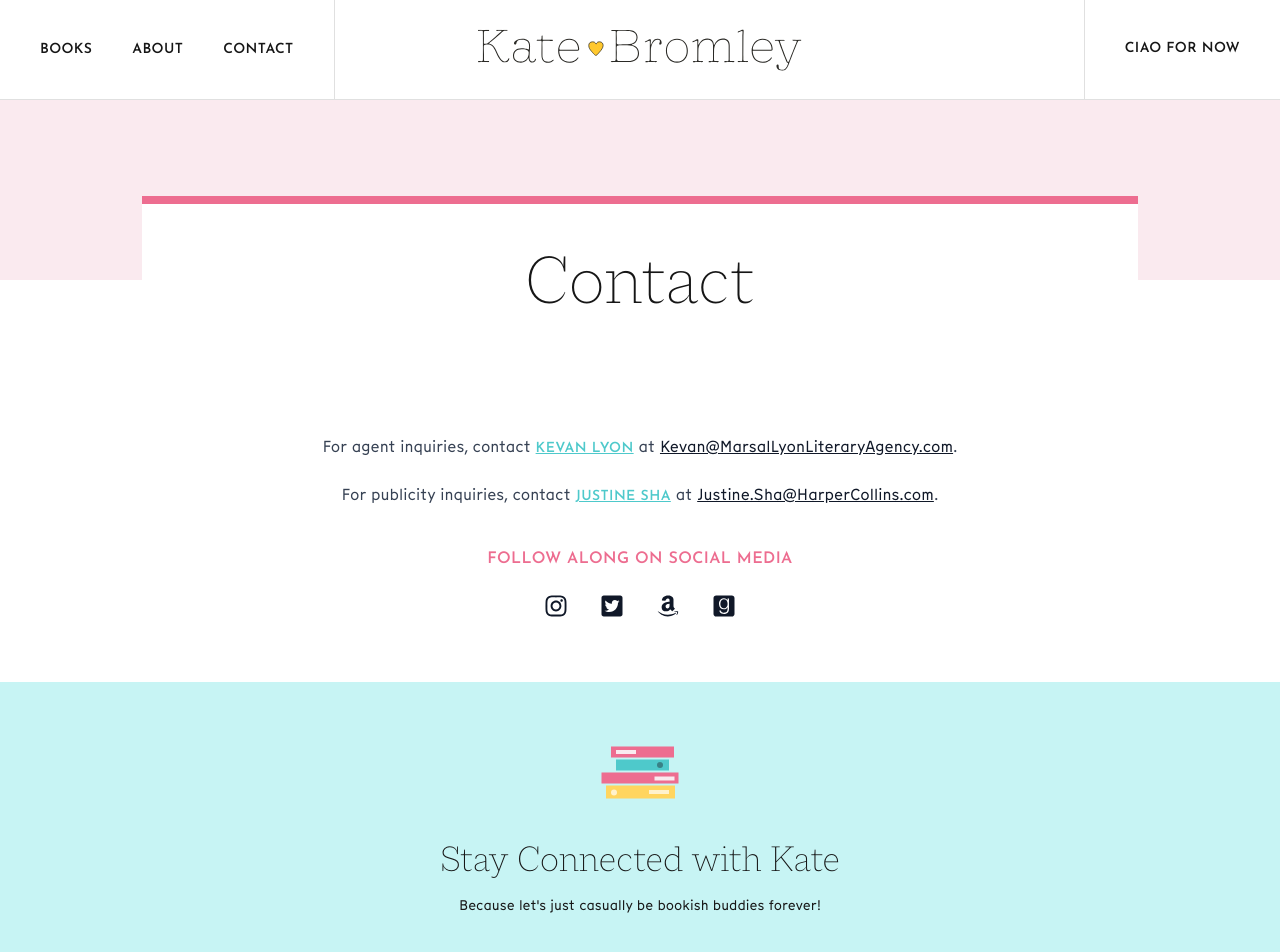
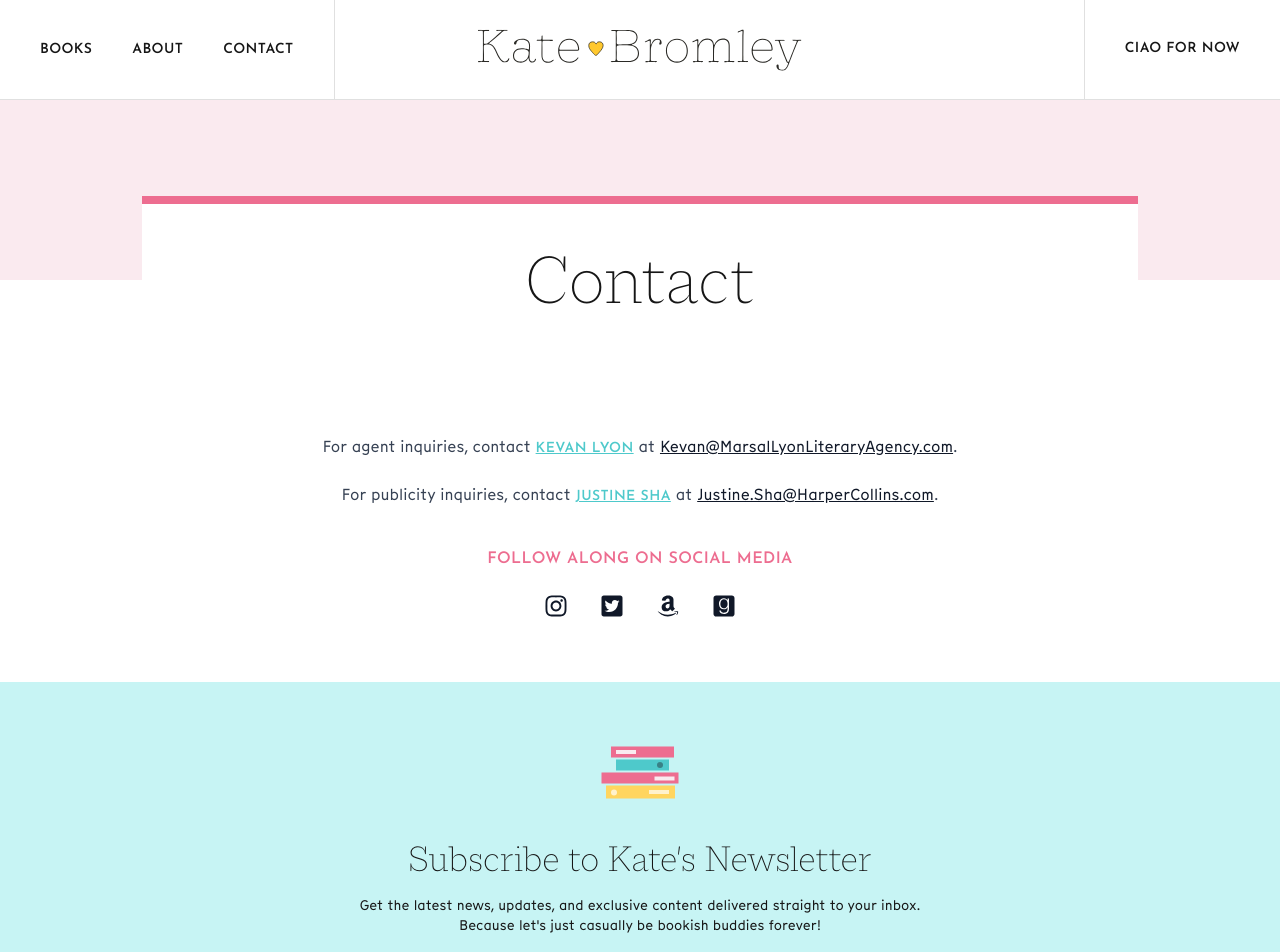
Before and after one commit to codfish/katebromley.com, a Next.js app: page /contact in a window 1280 px wide. Shown: the top 952 px of the page. Built offline with nearby package versions, Linux system fonts and the light colour scheme.

Commit message:
feat: reword subscribe section

```diff
--- a/components/SubscribeSection.tsx
+++ b/components/SubscribeSection.tsx
@@ -44,9 +44,9 @@ const SubscribeSection = ({ className = '', ...other }: SubscribeSectionProps) =
     </div>
 
     <div className="w-full max-w-xl mx-auto">
-      <h3 className="h3 text-center mb-4">Stay Connected with Kate</h3>
+      <h3 className="h3 text-center mb-4">Subscribe to Kate&apos;s Newsletter</h3>
       <p className="body3 text-center mb-12">
-        Because let&apos;s just casually be bookish buddies forever!
+        Get the latest news, updates, and exclusive content delivered straight to your inbox. Because let&apos;s just casually be bookish buddies forever!
       </p>
 
       <form
```
